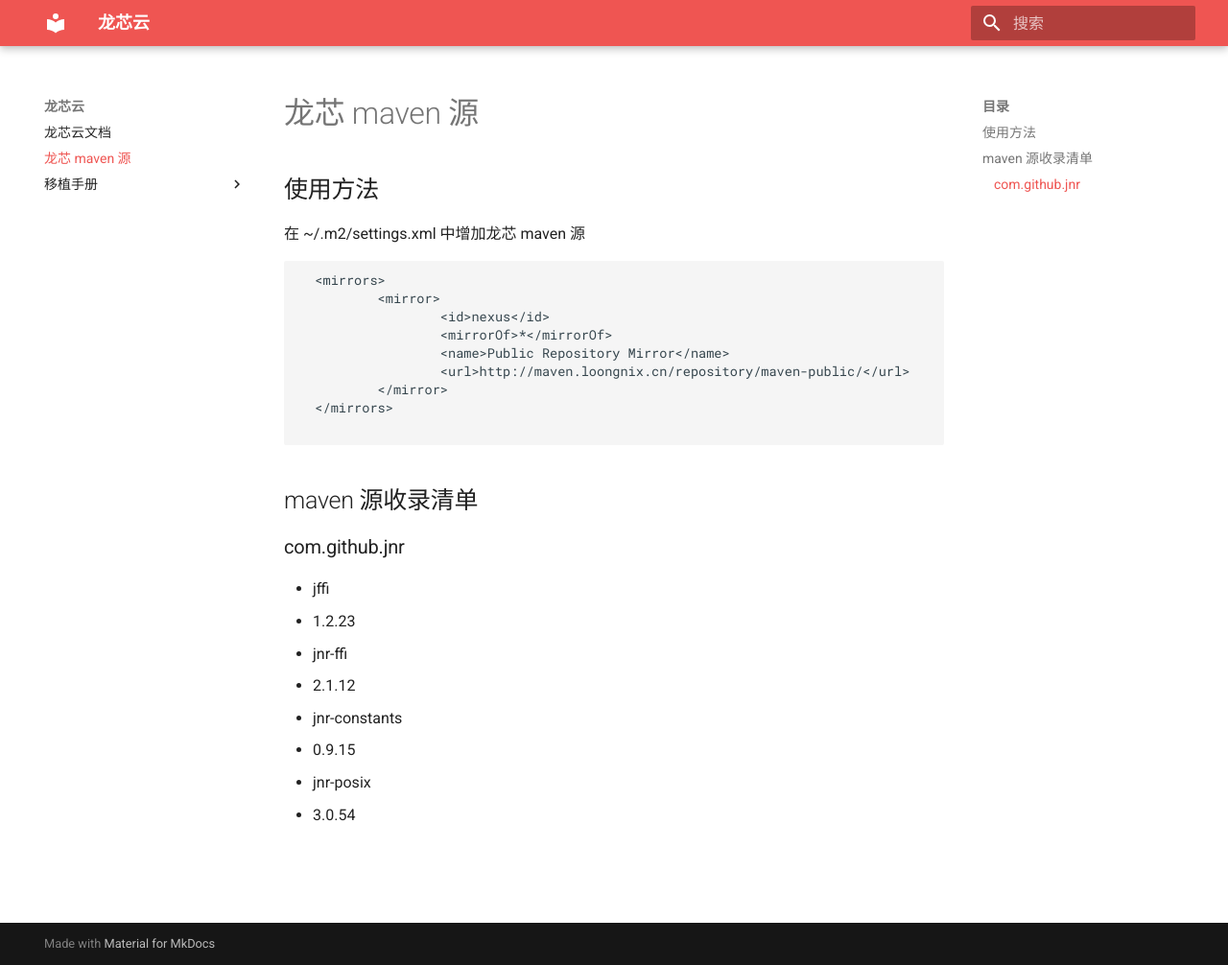
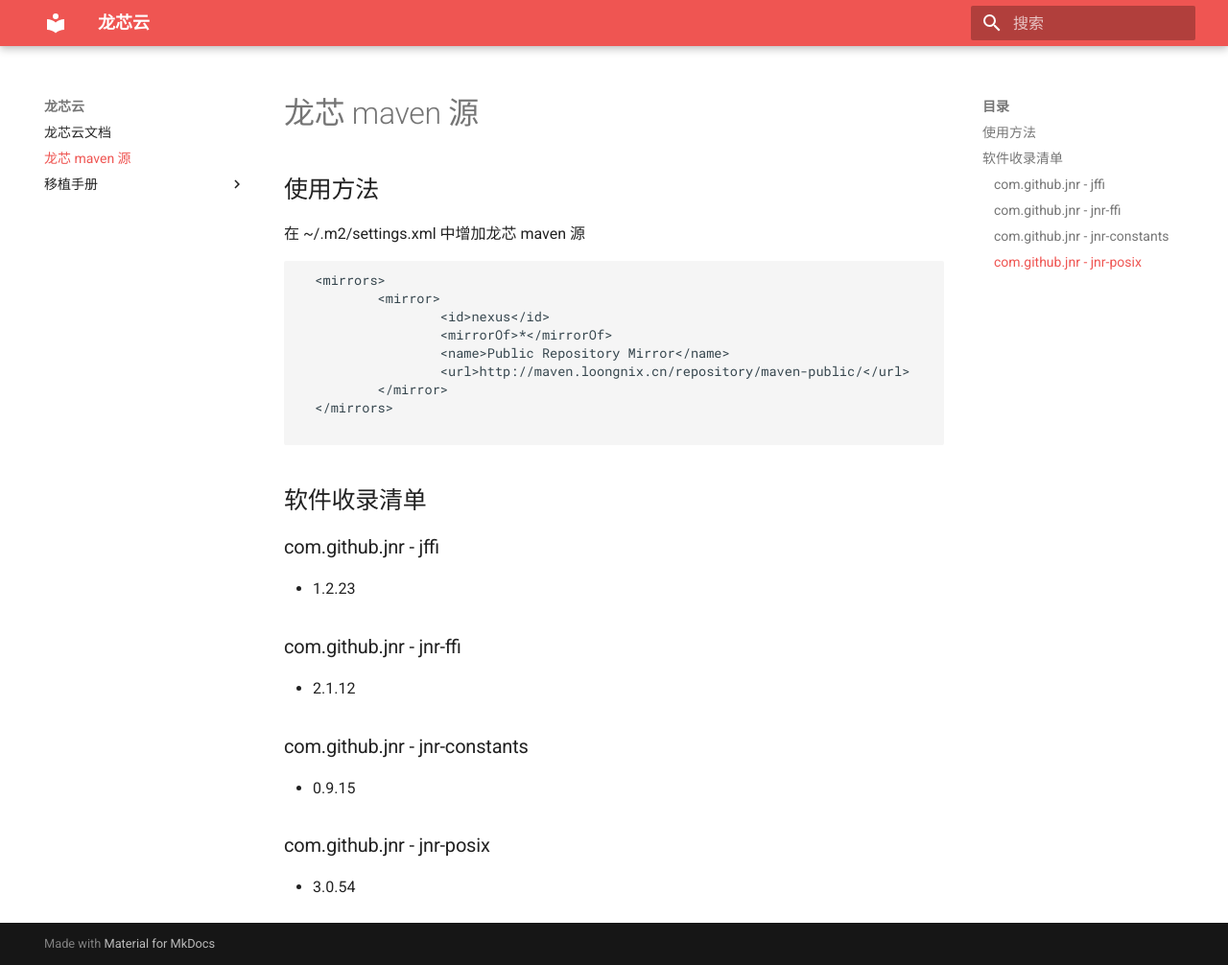
Before and after one commit to Loongson-Cloud-Community/Loongson-Cloud-Community, an MkDocs documentation site: the page built from docs/maven.md, in a window 1280 px wide and 1006 px high. Shown: the whole window at 96% size. Built offline with MkDocs 1.6.1 and Material for MkDocs 9.7.7, drawn with Linux system fonts in a browser that asks for light colours.

Commit message:
Update maven.md

````diff
--- a/docs/maven.md
+++ b/docs/maven.md
@@ -15,14 +15,13 @@
 
 ```
 
-## maven 源收录清单
+## 软件收录清单
 
-### com.github.jnr
-- jffi
-  - 1.2.23
-- jnr-ffi
-  - 2.1.12
-- jnr-constants
-  - 0.9.15
-- jnr-posix
-  - 3.0.54
+### com.github.jnr - jffi
+- 1.2.23
+### com.github.jnr - jnr-ffi
+- 2.1.12
+### com.github.jnr - jnr-constants
+- 0.9.15
+### com.github.jnr - jnr-posix
+- 3.0.54
````
